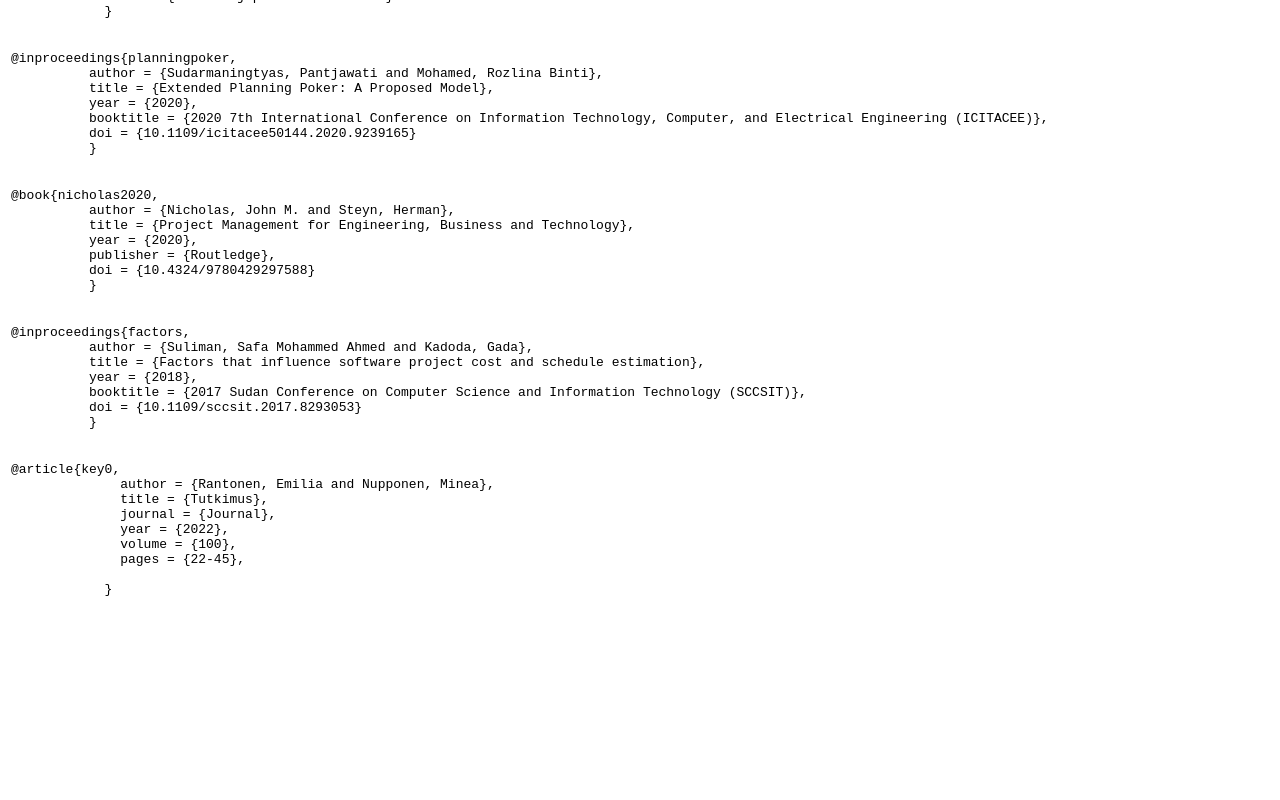
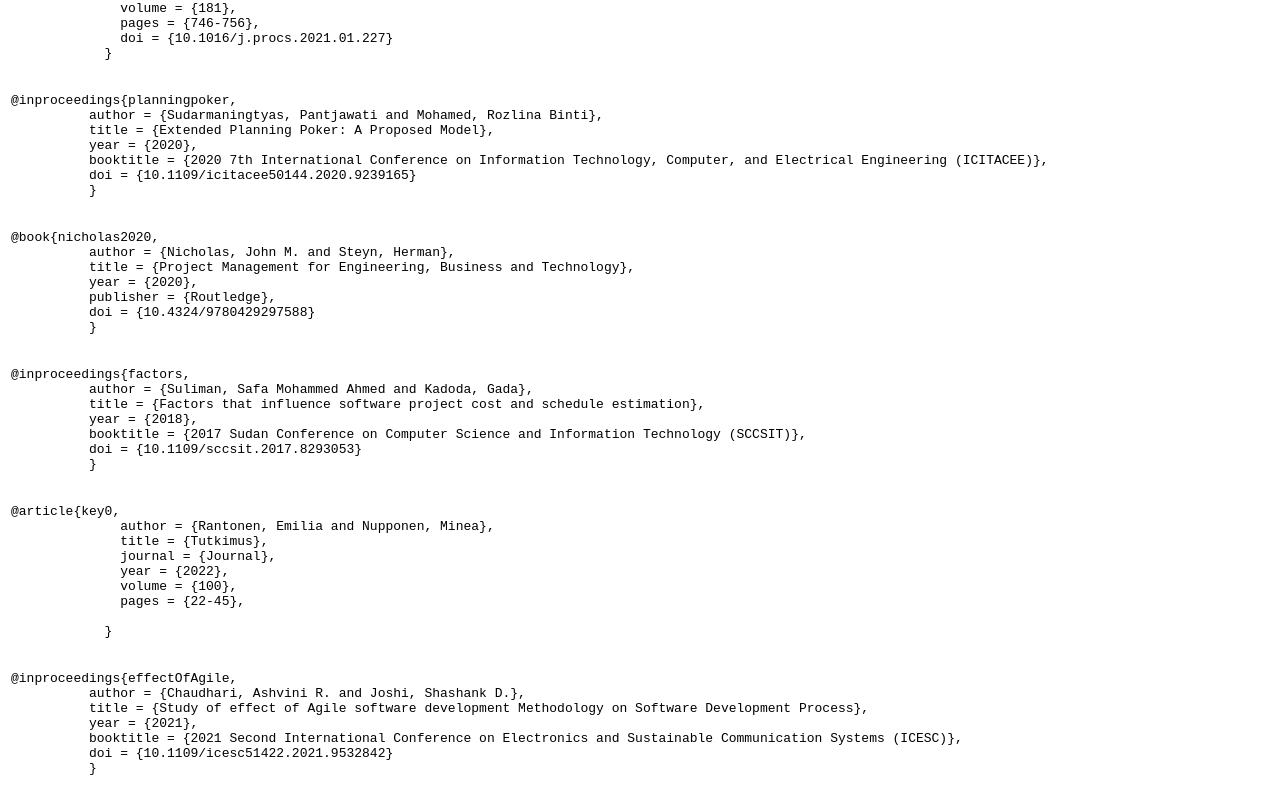
Before and after one commit to emiliarantonen/miniprojekti, a React (Vite) app: page / in a window 1280 px wide. Shown: the part 808-1608 px from the top of the page. Before the commit the page ends 1429 px from the top, so only its background shows below. Built offline with nearby package versions, Linux system fonts and the light colour scheme; data requests are answered from the project's data file.

Commit message:
doi viimeistely

```diff
--- a/db.json
+++ b/db.json
@@ -133,6 +133,28 @@
       "year": "2022",
       "volume": "100",
       "pages": "22-45"
+    },
+    {
+      "id": "0b39",
+      "articleKey": "effectOfAgile",
+      "author": [
+        {
+          "firstName": "Ashvini R.",
+          "lastName": "Chaudhari"
+        },
+        {
+          "firstName": "Shashank D.",
+          "lastName": "Joshi"
+        }
+      ],
+      "title": [
+        "Study of effect of Agile software development Methodology on Software Development Process"
+      ],
+      "year": 2021,
+      "booktitle": [
+        "2021 Second International Conference on Electronics and Sustainable Communication Systems (ICESC)"
+      ],
+      "DOI": "10.1109/icesc51422.2021.9532842"
     }
   ]
 }
--- a/src/components/doi.jsx
+++ b/src/components/doi.jsx
@@ -5,7 +5,6 @@ const DOI = ({createByDOI}) => {
     const [newKey, setNewKey] = useState('')
     const [doi, setDoi] = useState('')
     const [reference, setReference] = useState(null)
-    const [tuloste, setTuloste] = useState('')
 
     useEffect(() => {
         console.log('effect')
@@ -87,9 +86,6 @@ const DOI = ({createByDOI}) => {
         setNewKey('')
         setDoi('')
 
-        setTuloste(JSON.stringify(newReference))
-
-
     }
 
     return (
@@ -104,12 +100,6 @@ const DOI = ({createByDOI}) => {
           placeholder="Syötä DOI-tunniste"
         />
         <button onClick={handleSearch}>Hae</button>
-        {reference && (
-        <div>
-          <h2>Lähdeviite</h2>
-          <p>{tuloste}</p>
-        </div>
-        )}
         </div>
     )
 
```
